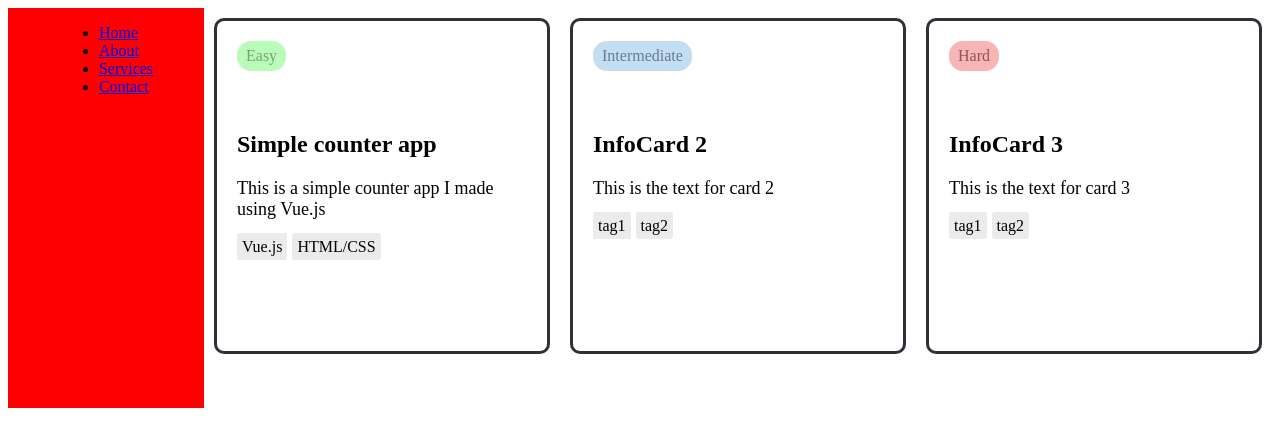
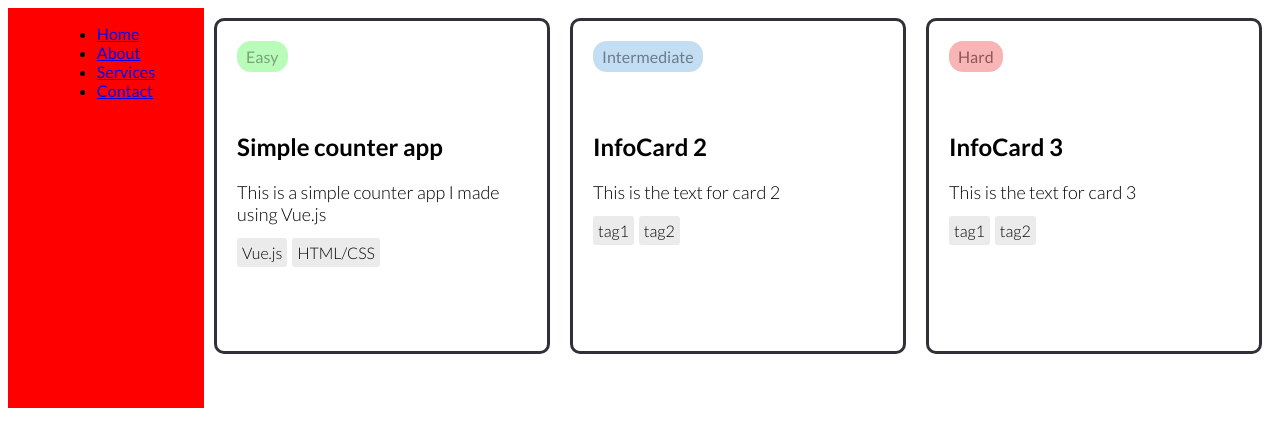
Before and after one commit to TiesHogenboom/vue-cards, a Vue app: page / in a window 1280 px wide. Shown: the top 446 px of the page. Built offline with nearby package versions, Linux system fonts and the light colour scheme.

Commit message:
deleted app.css

```diff
--- a/src/App.css
+++ /dev/null
@@ -1,3 +0,0 @@
-* {
-font-family: 'Lato', sans-serif;
-}
--- a/src/App.vue
+++ b/src/App.vue
@@ -15,5 +15,7 @@ export default {
 </script>
 
 <style>
-
+* {
+font-family: 'Lato', sans-serif;
+}
 </style>
```
